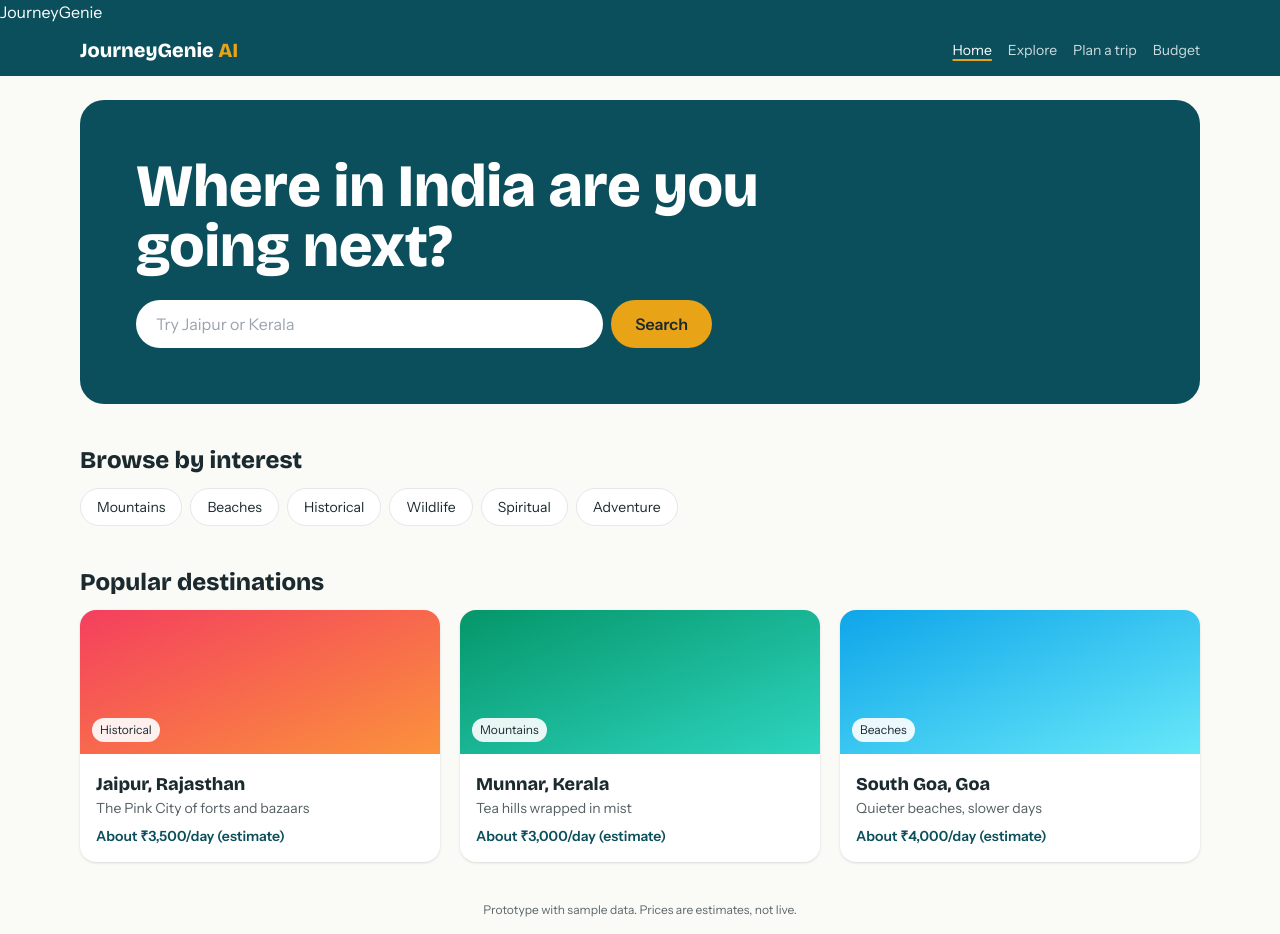
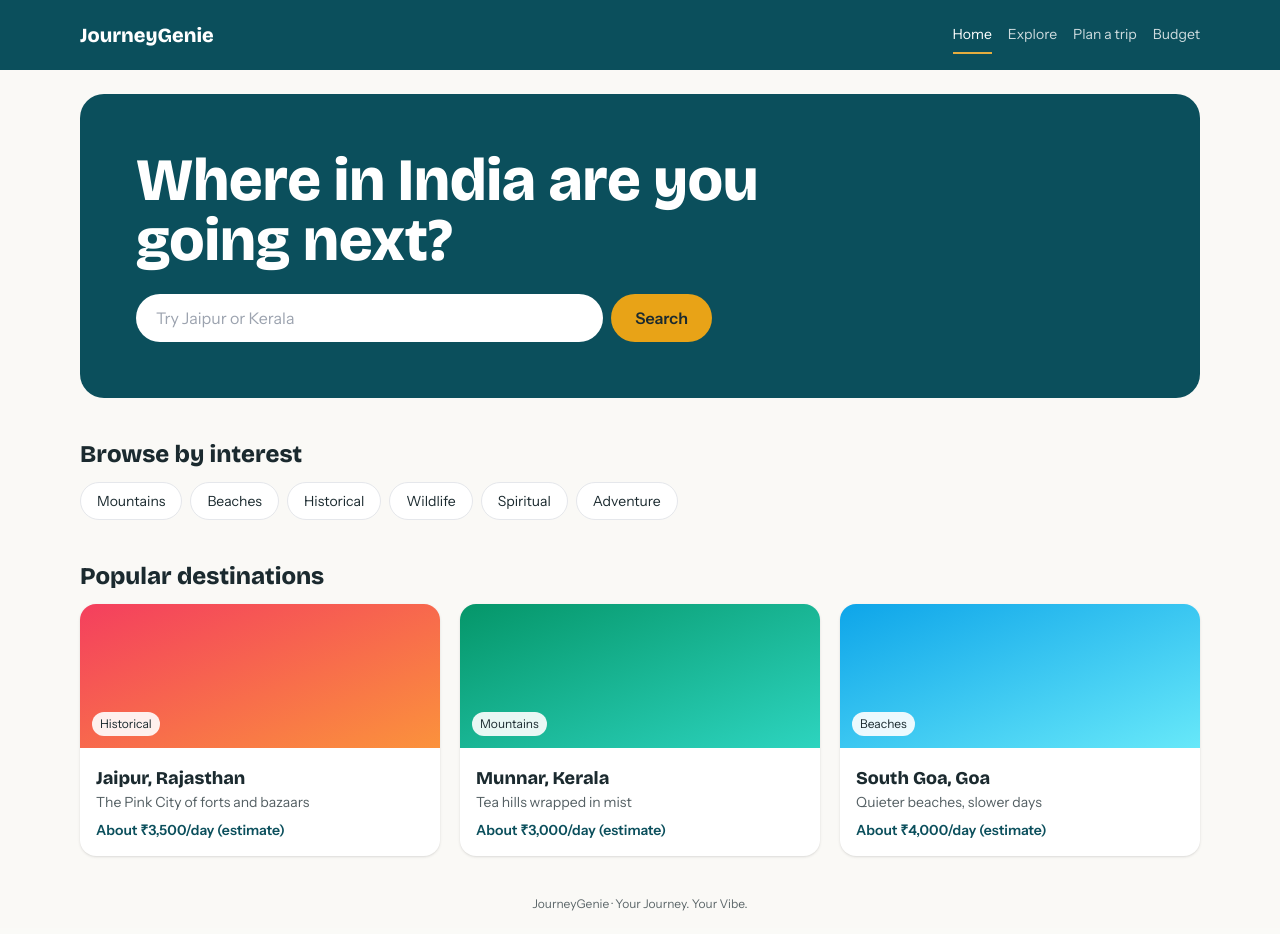
Before and after one commit to anshuljaminkar-wq/explore-bharat-ai, a React (Vite) app in the folder explore-bharat-ai/: page / in a window 1280 px wide. Built offline with nearby package versions, Linux system fonts and the light colour scheme.

Commit message:
Update Layout.tsx

```diff
--- a/explore-bharat-ai/src/components/Layout.tsx
+++ b/explore-bharat-ai/src/components/Layout.tsx
@@ -1,9 +1,68 @@
 import { NavLink, Outlet } from 'react-router-dom'
-const links=[['/','Home'],['/explore','Explore'],['/planner','Plan a trip'],['/budget','Budget']]
-export default function Layout(){return(<div className="min-h-screen flex flex-col">
-<a href="#main" className="sr-only focus:not-sr-only p-2">Skip to content</a>
-<header className="bg-peacock text-white">JourneyGenie<nav aria-label="Main" className="max-w-6xl mx-auto px-4 py-3 flex flex-wrap items-center justify-between gap-2">
-<span className="font-display font-extrabold text-xl">JourneyGenie <span className="text-turmeric">AI</span></span>
-<ul className="flex gap-4 text-sm">{links.map(([to,l])=><li key={to}><NavLink to={to} end={to==='/'} className={({isActive})=>isActive?'underline decoration-turmeric decoration-2 underline-offset-4':'opacity-80 hover:opacity-100'}>{l}</NavLink></li>)}</ul></nav></header>
-<main id="main" className="flex-1 max-w-6xl w-full mx-auto px-4 py-6"><Outlet/></main>
-<footer className="text-center text-xs py-4 opacity-70">Prototype with sample data. Prices are estimates, not live.</footer></div>)}
+
+const links = [
+  ['/', 'Home'],
+  ['/explore', 'Explore'],
+  ['/planner', 'Plan a trip'],
+  ['/budget', 'Budget'],
+] as const
+
+export default function Layout() {
+  return (
+    <div className="min-h-screen flex flex-col bg-[#faf9f6]">
+      <a
+        href="#main"
+        className="sr-only focus:not-sr-only p-2"
+      >
+        Skip to content
+      </a>
+
+      <header className="bg-peacock text-white">
+        <nav
+          aria-label="Main"
+          className="max-w-6xl mx-auto w-full px-4 py-4"
+        >
+          <div className="flex flex-wrap items-center justify-between gap-4">
+            <NavLink
+              to="/"
+              className="font-display font-extrabold text-xl"
+            >
+              JourneyGenie
+            </NavLink>
+
+            <ul className="flex flex-wrap gap-4 text-sm">
+              {links.map(([to, label]) => (
+                <li key={to}>
+                  <NavLink
+                    to={to}
+                    end={to === '/'}
+                    className={({ isActive }) =>
+                      `inline-block py-2 border-b-2 ${
+                        isActive
+                          ? 'border-[#e5ad3f] text-white'
+                          : 'border-transparent text-white/80 hover:text-white'
+                      }`
+                    }
+                  >
+                    {label}
+                  </NavLink>
+                </li>
+              ))}
+            </ul>
+          </div>
+        </nav>
+      </header>
+
+      <main
+        id="main"
+        className="flex-1 max-w-6xl w-full mx-auto px-4 py-6"
+      >
+        <Outlet />
+      </main>
+
+      <footer className="text-center text-xs py-4 opacity-70">
+        JourneyGenie · Your Journey. Your Vibe.
+      </footer>
+    </div>
+  )
+}
```
